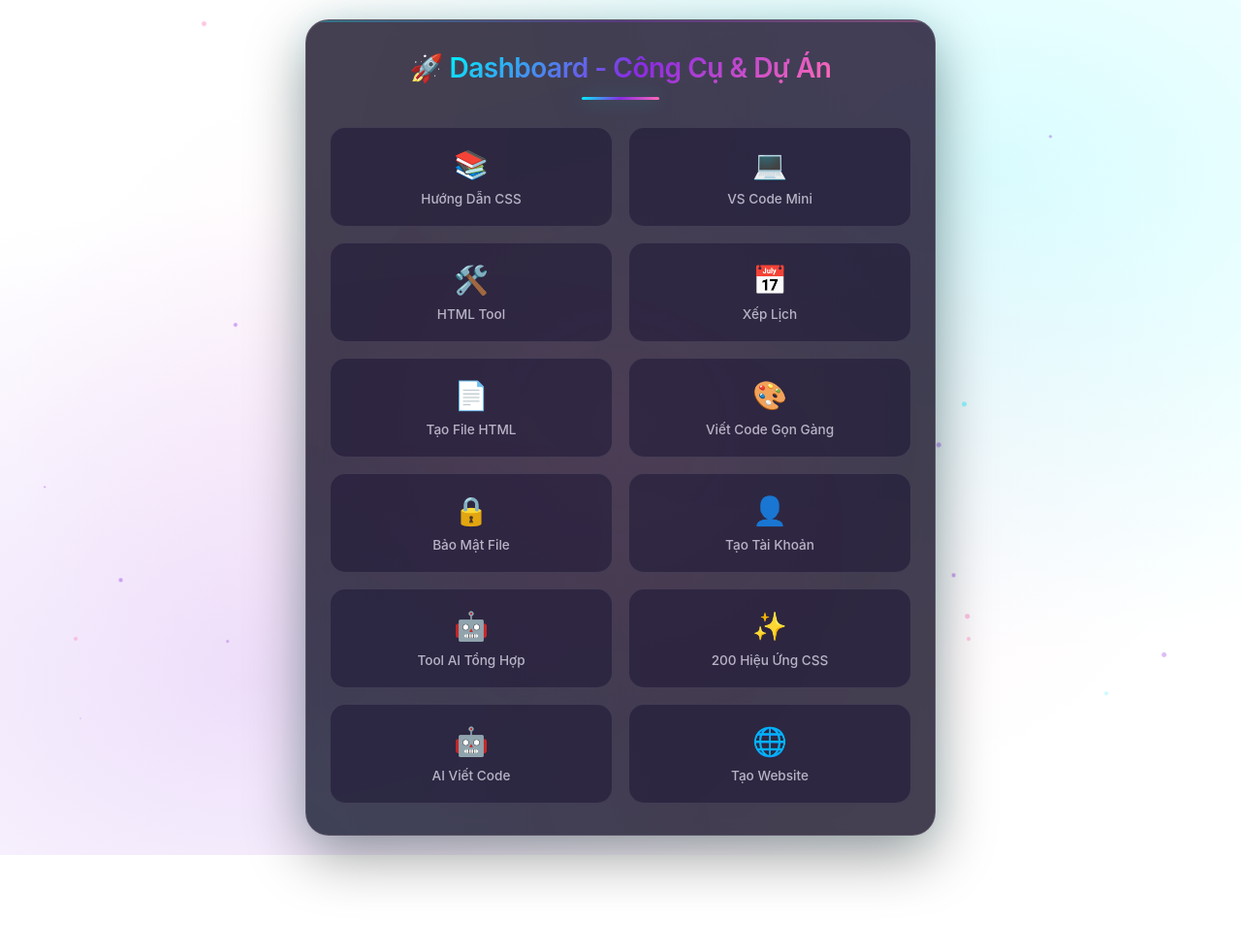
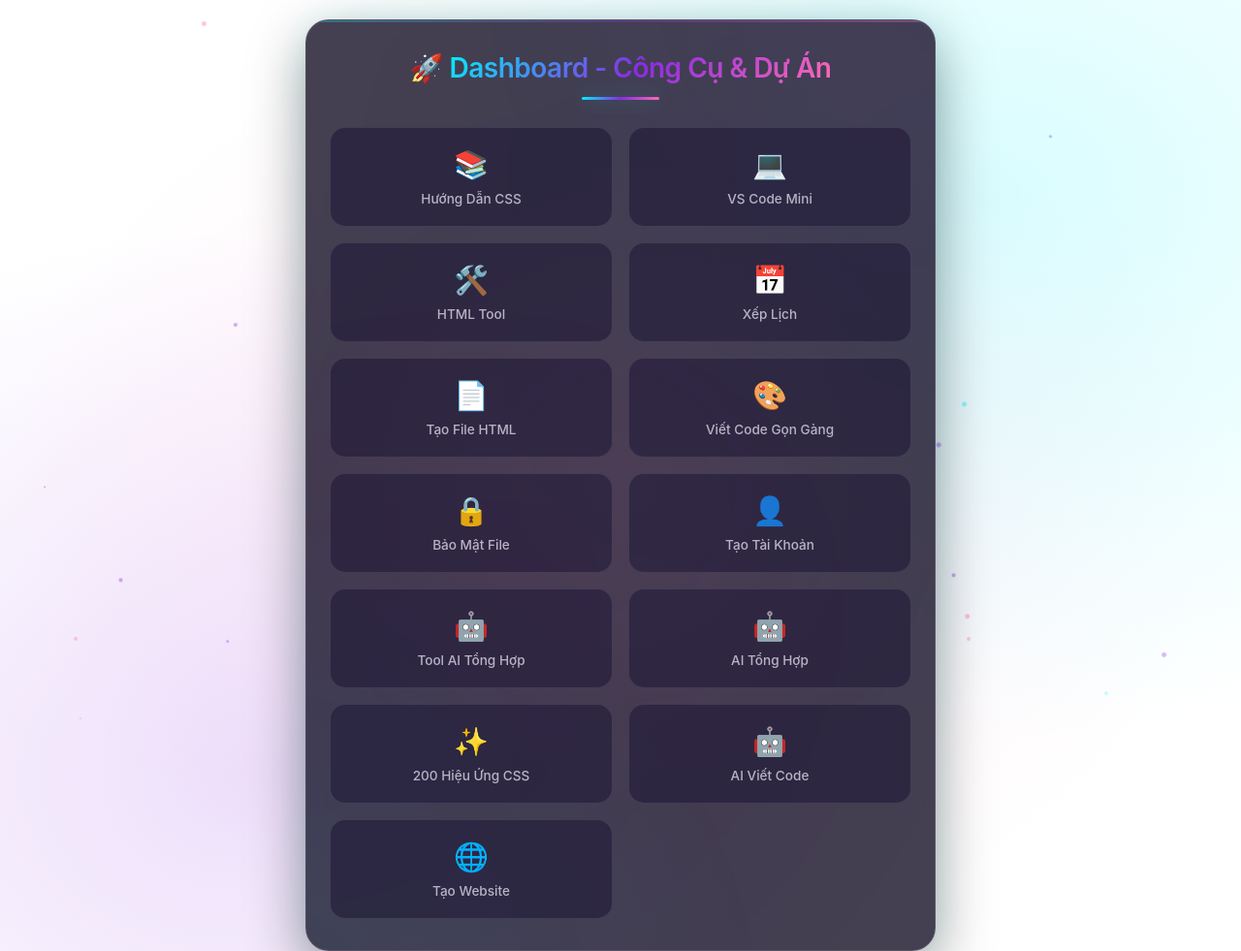
Before and after one commit to hatbui10/tooltonghop, a plain HTML site: page index.html in a window 1280 px wide. Shown: the top 981 px of the page at 97% size. Before the commit the page ends 882 px from the top, so only its background shows below. Drawn offline with Linux system fonts and the light colour scheme.

Commit message:
thêm AI tổng hợp

```diff
--- a/index.html
+++ b/index.html
@@ -373,6 +373,15 @@
                 <span>Tool AI Tổng Hợp</span>
             </a>
 
+
+
+             <a href="https://hatbui10.github.io/aitonghop/" class="btn" target="_blank" data-tooltip="Tool AI tổng hợp - SEO Studio">
+                <span class="icon">🤖</span>
+                <span>AI Tổng Hợp</span>
+            </a>
+
+
+
             <a href="https://hatbui10.github.io/200css/" class="btn" target="_blank" data-tooltip="200 hiệu ứng CSS thường dùng">
                 <span class="icon">✨</span>
                 <span>200 Hiệu Ứng CSS</span>
```
